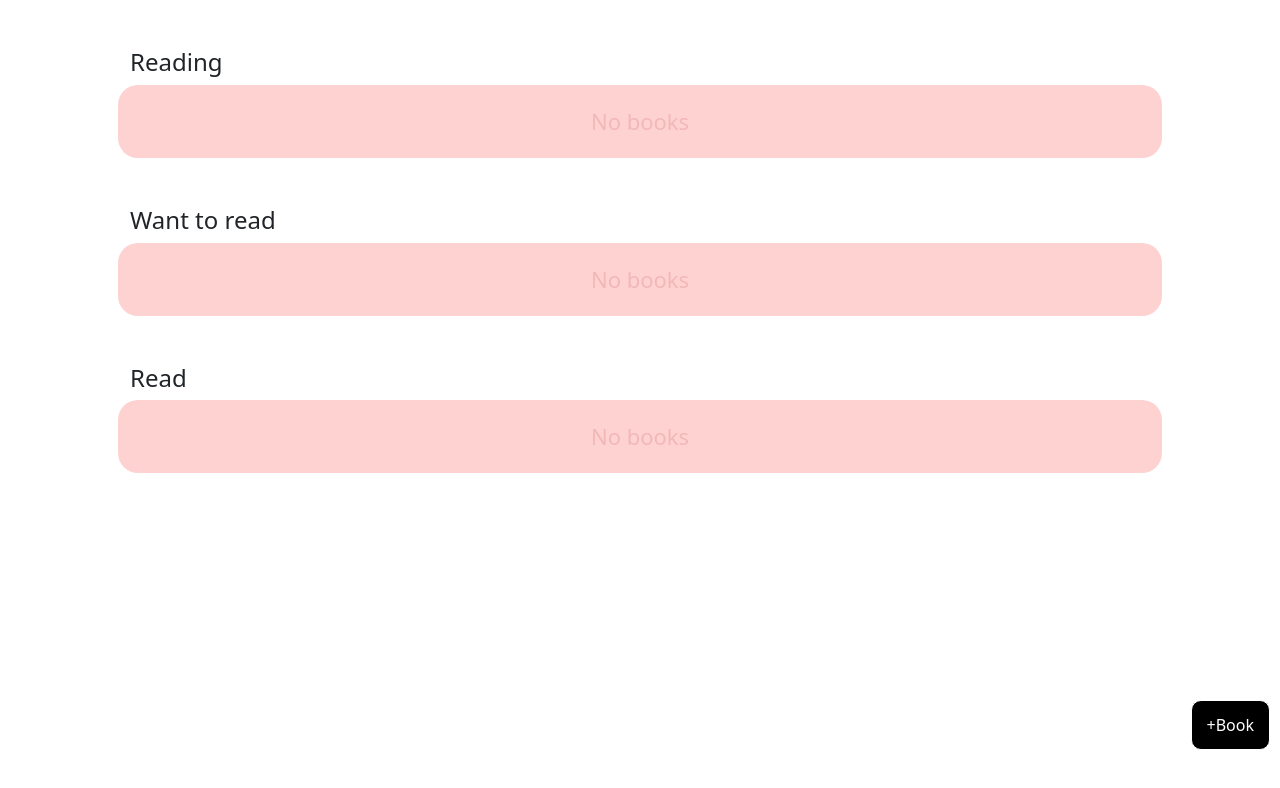
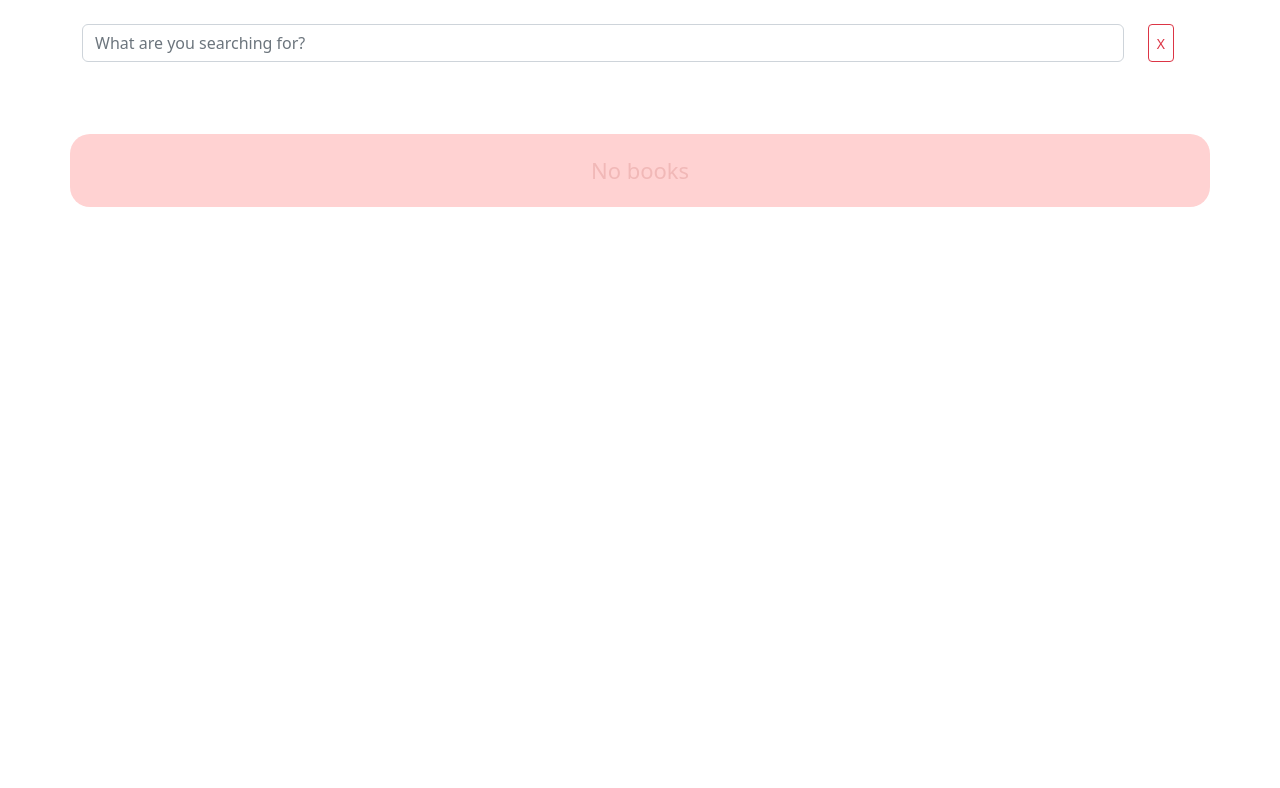
Before and after one commit to shehab0717/react-tasks, a React (Create React App) app in the folder books/: page /search in a window 1280 px wide. Shown: the top 788 px of the page. Built offline with nearby package versions, Linux system fonts and the light colour scheme.

Commit message:
add routes

```diff
--- a/books/package.json
+++ b/books/package.json
@@ -9,6 +9,7 @@
     "bootstrap": "^5.2.0",
     "react": "^18.2.0",
     "react-dom": "^18.2.0",
+    "react-router-dom": "^6.3.0",
     "react-scripts": "5.0.1",
     "web-vitals": "^2.1.4"
   },
--- a/books/src/App.css
+++ b/books/src/App.css
@@ -43,6 +43,9 @@
 
 .search-btn{
   padding: 0px 15px;
+  display: flex;
+  align-items: center;
+  justify-content: center;
   height: 50px;
   border-radius: 10px;
   background-color: rgb(0, 0, 0);
@@ -51,6 +54,12 @@
   position: fixed;
   right: 10px;
   bottom: 50px;
+  text-decoration: none;
+}
+
+.search-btn:hover{
+  color: white;
+  background-color: rgb(42, 42, 42);
 }
 
 @keyframes spinner {
--- a/books/src/components/Home.jsx
+++ b/books/src/components/Home.jsx
@@ -1,5 +1,6 @@
 import React from "react";
 import BooksList from "./BooksList";
+import {Link} from 'react-router-dom';
 class Home extends React.Component {
     constructor(props) {
         super(props);
@@ -19,6 +20,7 @@ class Home extends React.Component {
             <BooksList title='Reading' refresh={this.refresh} books={this.state.books} type='reading' />
             <BooksList title='Want to read' refresh={this.refresh} books={this.state.books} type='toRead' />
             <BooksList title='Read' refresh={this.refresh} books={this.state.books} type='read'/>
+            <Link className="search-btn" to='/search'>+Book</Link>
         </>);
     }
 }
--- a/books/src/components/Search.jsx
+++ b/books/src/components/Search.jsx
@@ -1,6 +1,7 @@
 import React from "react";
 import Loading from "./Loading";
 import BooksList from "./BooksList";
+import {Link} from 'react-router-dom';
 
 class Search extends React.Component {
     constructor() {
@@ -20,7 +21,7 @@ class Search extends React.Component {
             <>
                 <div className="d-flex flex-row py-4">
                     <input placeholder="What are you searching for?" className="form-control" value={this.state.searchText} onChange={this.textChanged} type="text" name="" id="search-box" />
-                    <button className="btn btn-sm btn-outline-danger mx-4" onClick={this.props.cancelSearch}>cancel</button>
+                    <Link className="btn btn-sm btn-outline-danger mx-4 pt-2 px-2" to='/'>X</Link>
                 </div>
                 <div className="search-results">
                     {
--- a/books/src/layouts/_Layout.jsx
+++ b/books/src/layouts/_Layout.jsx
@@ -1,4 +1,6 @@
 import React from 'react';
+import { BrowserRouter, Routes, Route, Outlet } from 'react-router-dom';
+import Home from '../components/Home';
 import Search from '../components/Search';
 import SearchBtn from '../components/SearchBtn';
 
@@ -19,13 +21,26 @@ class Layout extends React.Component {
     }
 
     render() {
-        return this.state.search
-            ? <Search cancelSearch={this.toggleSearch}/>
-            :
-            <div className='container px-5'>
-                {this.props.children}
-                <SearchBtn onclick={this.toggleSearch} />
-            </div>
+
+        return (
+            <>
+                <BrowserRouter>
+                    <Routes>
+                        <Route path='/' element={<Home/>} />
+                        <Route path='/search' element={<Search />} />
+                    </Routes>
+                </BrowserRouter>
+                <Outlet />
+            </>
+        )
+
+        // return this.state.search
+        //     ? <Search cancelSearch={this.toggleSearch}/>
+        //     :
+        //     <div className='container px-5'>
+        //         {this.props.children}
+        //         <SearchBtn onclick={this.toggleSearch} />
+        //     </div>
     }
 }
 
```
Also changed, not shown: 1 other file (tests, documents, lock files or other folders).
